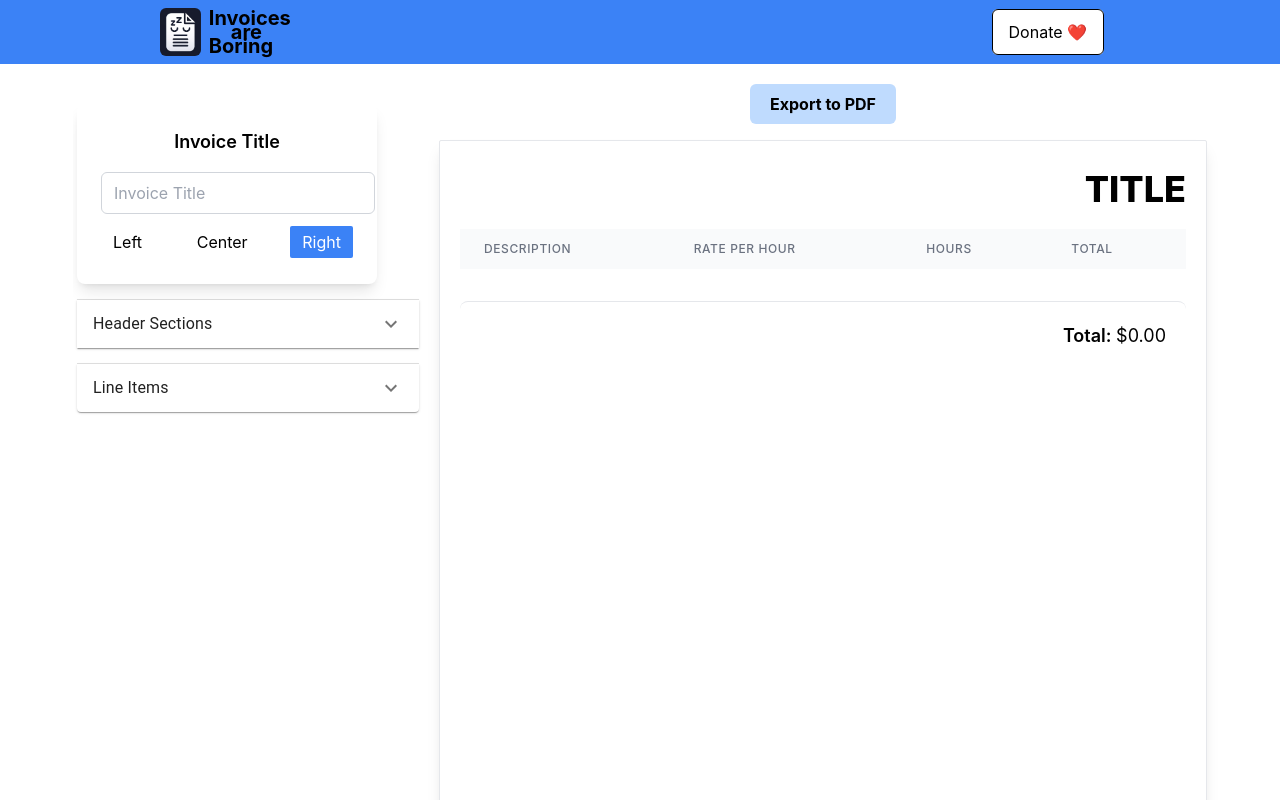
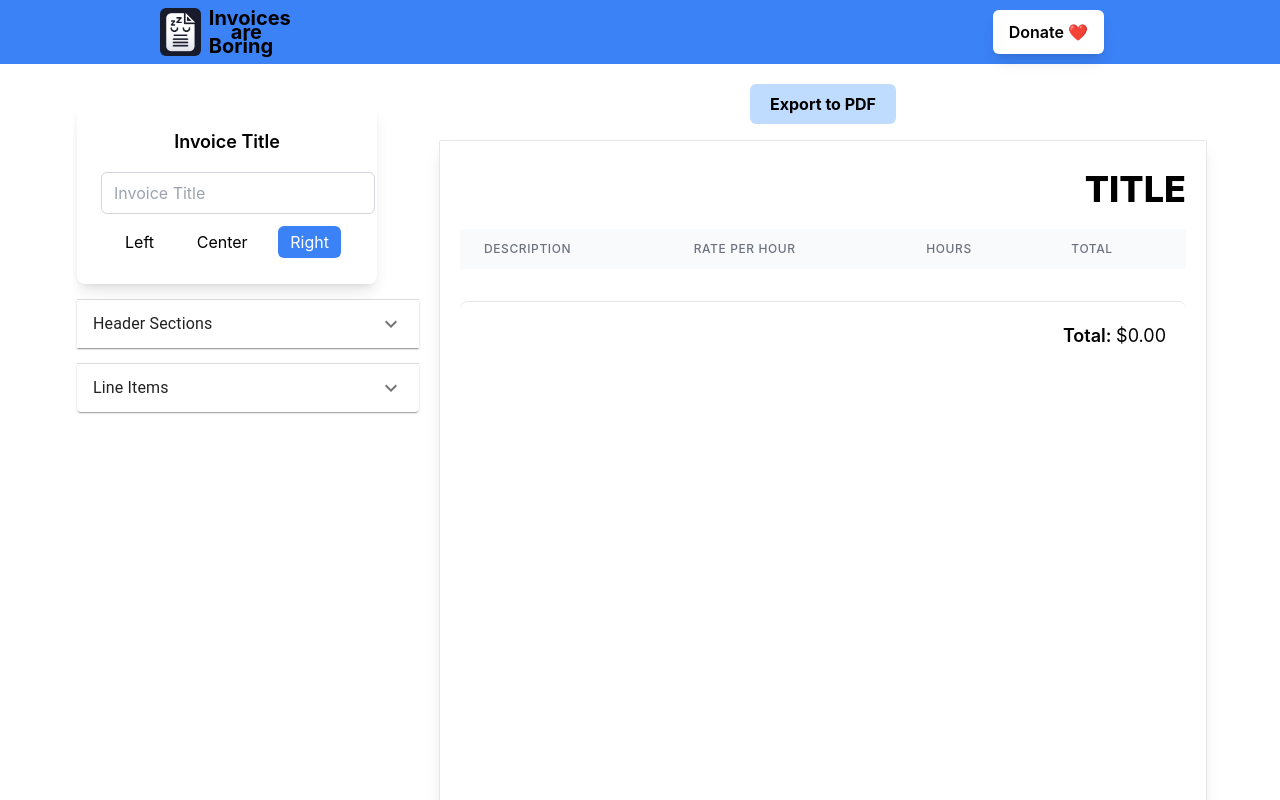
Before and after one commit to HalcyonVagabond/invoices-are-boring, a React (Create React App) app: page / in a window 1280 px wide. Shown: the top 800 px of the page. Built offline with nearby package versions, Linux system fonts and the light colour scheme.

Commit message:
Styling fixes and transitions

```diff
--- a/src/components/Invoice/Invoice.js
+++ b/src/components/Invoice/Invoice.js
@@ -58,7 +58,7 @@ const Invoice = () => {
 
     return (
         <div>
-            <button onClick={exportPDF} className='bg-blue-200 hover:bg-blue-500 px-5 py-2 hover:text-white rounded-md mb-4 font-bold'>Export to PDF</button> {/* This button will trigger PDF export */}
+            <button onClick={exportPDF} className='bg-blue-200 hover:bg-blue-500 px-5 py-2 hover:text-white rounded-md mb-4 font-bold transition-colors duration-500'>Export to PDF</button>
             <div ref={invoiceRef} className="absolute left-0 md:relative bg-white shadow-lg border rounded-sm overflow-hidden px-5 py-7 bg-white w-[100vw] md:max-w-[8in] min-h-[11in]">
 
                 <div className={`title-section text-${titleAlignment}`}>
--- a/src/components/InvoiceInputs/HeadersInput.js
+++ b/src/components/InvoiceInputs/HeadersInput.js
@@ -92,11 +92,11 @@ const HeaderInput = () => {
                             />
 
                             <div className="flex justify-between mt-3">
-                                <button onClick={() => handleUpdateSection(index, 'alignment', 'left')} className={`px-3 py-1 rounded-sm ${section.alignment === 'left' ? 'bg-blue-500 text-white' : ''}`}>Left</button>
-                                <button onClick={() => handleUpdateSection(index, 'alignment', 'center')} className={`px-3 py-1 rounded-sm ${section.alignment === 'center' ? 'bg-blue-500 text-white' : ''}`} >Center</button>
-                                <button onClick={() => handleUpdateSection(index, 'alignment', 'right')} className={`px-3 py-1 rounded-sm ${section.alignment === 'right' ? 'bg-blue-500 text-white' : ''}`}>Right</button>
+                                <button onClick={() => handleUpdateSection(index, 'alignment', 'left')} className={`px-3 py-1 rounded-md ${section.alignment === 'left' ? 'bg-blue-500 text-white' : 'hover:bg-blue-200 transition-colors duration-500'}`}>Left</button>
+                                <button onClick={() => handleUpdateSection(index, 'alignment', 'center')} className={`px-3 py-1 rounded-md ${section.alignment === 'center' ? 'bg-blue-500 text-white' : 'hover:bg-blue-200 transition-colors duration-500'}`} >Center</button>
+                                <button onClick={() => handleUpdateSection(index, 'alignment', 'right')} className={`px-3 py-1 rounded-md ${section.alignment === 'right' ? 'bg-blue-500 text-white' : 'hover:bg-blue-200 transition-colors duration-500'}`}>Right</button>
                             </div>
-                            <button className='hover:bg-red-600 hover:text-white cursor-pointer py-2 rounded-sm' onClick={()=>window.confirm('Are you sure you want to delete this header section?', removeHeaderSection(index))}>Remove</button>
+                            <button className='border border-red-600 hover:bg-red-600 hover:text-white transition-colors duration-200 w-[80px] mx-auto cursor-pointer py-2 rounded-md' onClick={()=>window.confirm('Are you sure you want to delete this header section?', removeHeaderSection(index))}>Remove</button>
                         </div>
                     </AccordionDetails>
                 </Accordion>
--- a/src/components/InvoiceInputs/LineItemInput.js
+++ b/src/components/InvoiceInputs/LineItemInput.js
@@ -127,7 +127,7 @@ function InvoiceItemEntry() {
                     className="px-3 py-2 border border-gray-300 rounded-md focus:outline-none focus:ring focus:border-blue-300"
                 />
 
-                            <button className='hover:bg-red-600 border border-red-600 hover:text-white cursor-pointer py-2 rounded-md w-[80px] mx-auto' onClick={()=>window.confirm('Are you sure you want to delete this header section?', removeInvoiceItem(index))}>Remove</button>
+                            <button className='hover:bg-red-600 border border-red-600 hover:text-white cursor-pointer py-2 rounded-md w-[80px] mx-auto transition-colors duration-200' onClick={()=>window.confirm('Are you sure you want to delete this header section?', removeInvoiceItem(index))}>Remove</button>
                         </div>
                     </AccordionDetails>
                 </Accordion>
--- a/src/components/InvoiceInputs/TitleInput.js
+++ b/src/components/InvoiceInputs/TitleInput.js
@@ -22,10 +22,10 @@ const InvoiceTitleInput = () => {
                 placeholder="Invoice Title"
                 className={`px-3 py-2 border border-gray-300 rounded-md focus:outline-none focus:ring focus:border-blue-300`}
             />
-            <div className="flex justify-between mt-3">
-                <button onClick={() => handleAlignment('left')} className={`px-3 py-1 rounded-sm ${titleAlignment === 'left' ? 'bg-blue-500 text-white' : ''}`}>Left</button>
-                <button onClick={() => handleAlignment('center')} className={`px-3 py-1 rounded-sm ${titleAlignment === 'center' ? 'bg-blue-500 text-white' : ''}`} >Center</button>
-                <button onClick={() => handleAlignment('right')} className={`px-3 py-1 rounded-sm ${titleAlignment === 'right' ? 'bg-blue-500 text-white' : ''}`}>Right</button>
+            <div className="flex justify-between mt-3 px-3">
+                <button onClick={() => handleAlignment('left')} className={`px-3 py-1 rounded-md ${titleAlignment === 'left' ? 'bg-blue-500 text-white' : 'hover:bg-blue-200 transition-colors duration-500'}`}>Left</button>
+                <button onClick={() => handleAlignment('center')} className={`px-3 py-1 rounded-md ${titleAlignment === 'center' ? 'bg-blue-500 text-white' : 'hover:bg-blue-200 transition-colors duration-500'}`} >Center</button>
+                <button onClick={() => handleAlignment('right')} className={`px-3 py-1 rounded-md ${titleAlignment === 'right' ? 'bg-blue-500 text-white' : 'hover:bg-blue-200 transition-colors duration-500'}`}>Right</button>
             </div>
         </div>
     );
--- a/src/components/Navigation/NavBar.js
+++ b/src/components/Navigation/NavBar.js
@@ -11,7 +11,7 @@ const NavBar = () => {
             </div>
             <div className="mr-4">
                 {/* Link that opens in a new tab */}
-                <a className='border border-black rounded-md py-3 px-4 bg-white cursor-pointer hover:bg-blue-100' href="https://www.buymeacoffee.com/feelfactory" target="_blank" rel="noopener noreferrer">Donate ❤️</a>
+                <a className='shadow-lg font-semibold rounded-md py-3 px-4 bg-white cursor-pointer hover:bg-blue-400 hover:text-white transition-colors duration-500' href="https://www.buymeacoffee.com/jehrbear" target="_blank" rel="noopener noreferrer">Donate ❤️</a>
             </div>
         </nav>
     );
```
